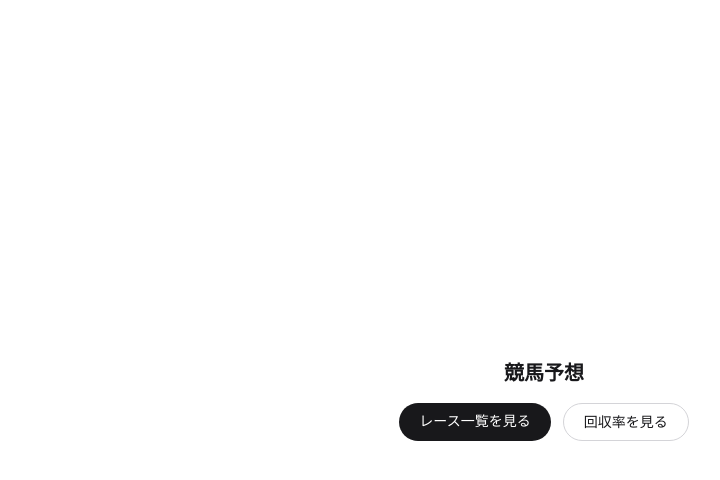
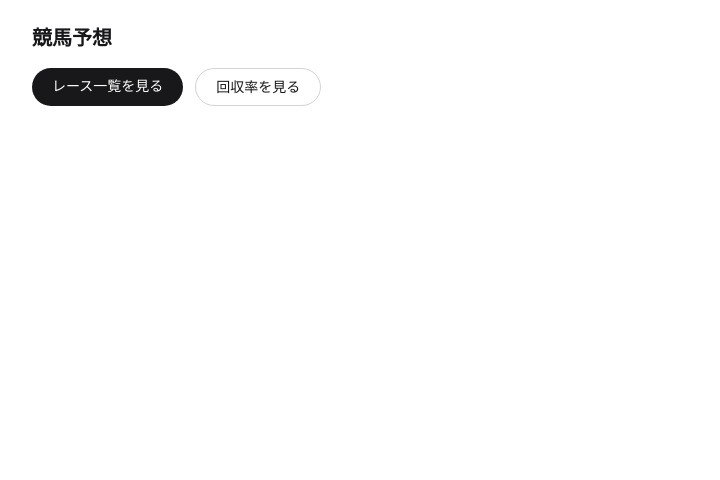
Before and after one commit to maroyuta/keiba-app, a Next.js app: page / in a window 1280 px wide. Shown: the top 480 px of the page, without its empty margins (96-816 px from the left). Built offline with nearby package versions, Linux system fonts and the light colour scheme.

Commit message:
Fix homepage layout: was vertically centered mid-screen, looked broken
Align top like other pages instead of min-h-screen + justify-center.

Co-Authored-By: Claude Sonnet 5 <noreply@anthropic.com>

```diff
--- a/src/app/page.tsx
+++ b/src/app/page.tsx
@@ -2,7 +2,8 @@ import Link from "next/link";
 
 export default function Home() {
   return (
-    <div className="flex min-h-screen w-full flex-col items-center justify-center gap-4 bg-white px-4 py-16 text-center text-zinc-900">
+    <div className="min-h-screen w-full bg-white px-4 py-6 text-zinc-900 sm:px-6">
+      <div className="mx-auto flex w-full max-w-5xl flex-col gap-4">
         <h1 className="text-xl font-bold">競馬予想</h1>
         <div className="flex gap-3">
           <Link
@@ -19,5 +20,6 @@ export default function Home() {
           </Link>
         </div>
       </div>
+    </div>
   );
 }
```
Lines whose indentation alone changed are shown as unchanged.
